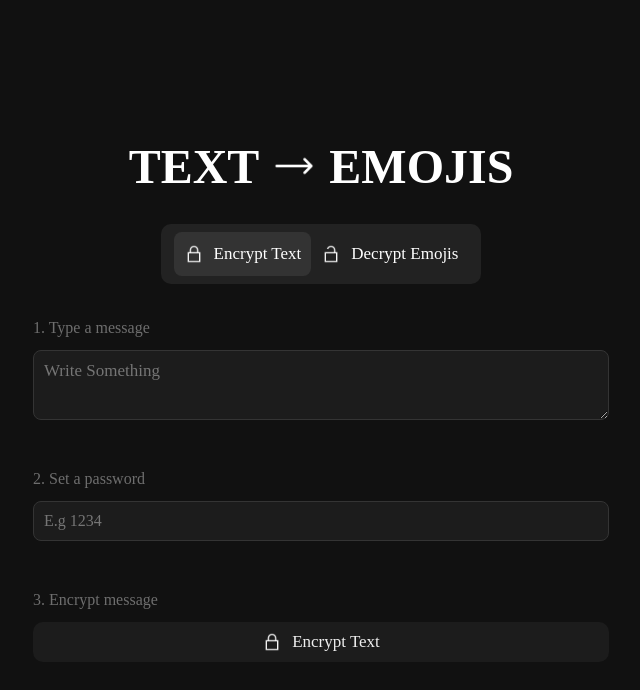
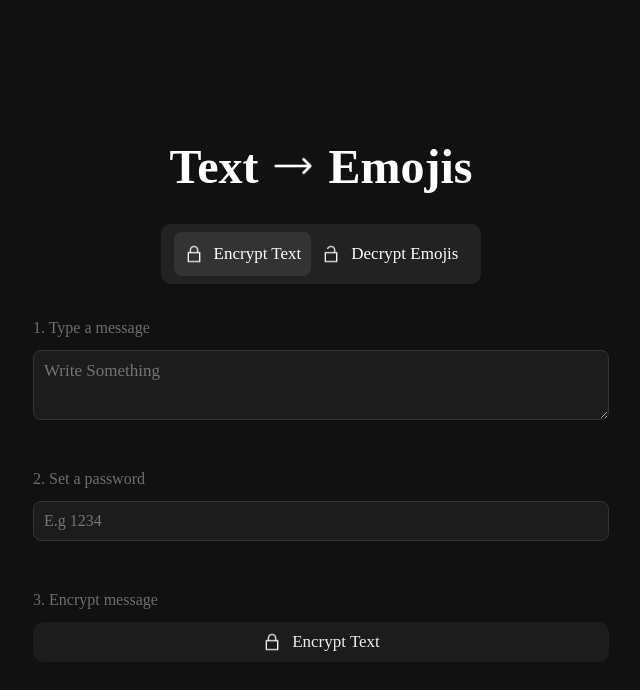
Before and after one commit to luvnft/Text-to-Emoji-E-D, a plain HTML site: page index.html in a window 1280 px wide. Shown: the whole page, without its empty margins (319-959 px from the left). Drawn offline with Linux system fonts and the light colour scheme.

Commit message:
Updated Index.html

```diff
--- a/index.html
+++ b/index.html
@@ -11,7 +11,7 @@
 
 <body>
     <div id="main">
-        <h1>TEXT <span><img src="arrow.png" alt=""></span> EMOJIS</h1>
+        <h1>Text <span><img src="arrow.png" alt=""></span>Emojis</h1>
         <div id="endec-div">
             <h3 id="enc-btn"><span><img src="tala.png" alt=""></span> Encrypt Text</h3>
             <h3 id="dec-btn"><span><img src="khulatala.png" alt=""></span> Decrypt Emojis</h3>
```
